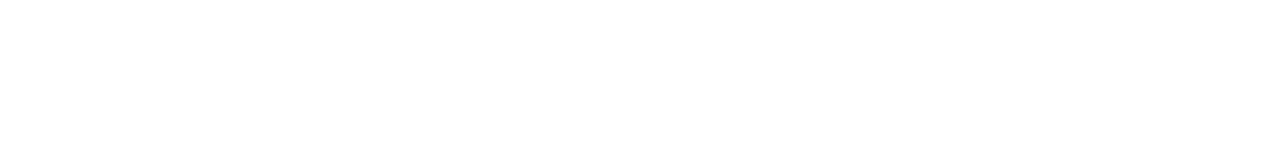
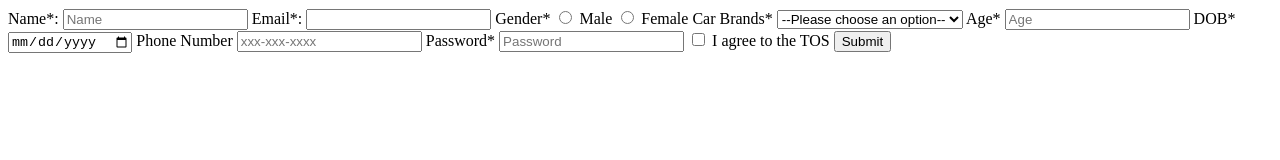
Before and after one commit to acciojob/signup-form-car-ayush460, a website: page main.html in a window 1280 px wide. Drawn offline with Linux system fonts and the light colour scheme.

Commit message:
created a submission

```diff
--- a/main.html
+++ b/main.html
@@ -10,6 +10,42 @@
 	<!-- the entire body must be written by student -->
     <script type="text/javascript" src="./script.js">
 </script>
+	<form>
+		<label for=""name"">Name*:</label>
+		<input type="text" id="#name" name="name" placeholder="Name" required>
+
+
+		<label for=""email"">Email*:</label>
+		<input type="email" id="#email" name="email" placeholde="Email" required>
+
+		<label for="">Gender*</label>
+		<input type="radio" id="#gender_m" name="gender" value="Male" required>
+			<label for="gender_m">Male</label>
+              <input type="radio" id="gender_f" name="gender" value="female" required>
+			 <label for="gender_f">Female</label>
+		  <label for="cars">Car Brands*</label>
+         <select id="#cars" name="cars" required>
+    <option value="">--Please choose an option--</option>
+    <option value="bmw">BMW</option>
+    <option value="audi">Audi</option>
+    <option value="mercedez">Mercedez</option>
+  </select>
+		 <label for="age">Age*</label>
+  <input type="number" id="#age" name="age" placeholder="Age" required>
+
+  <label for="dob">DOB*</label>
+  <input type="date" id="#dob" name="dob" required>
+		<label for="phone">Phone Number</label>
+		<input type="number" id="#tel" name="tell" placeholder="xxx-xxx-xxxx">
+  <label for="password">Password*</label>
+  <input type="password" id="#password" name="password" placeholder="Password" required>
+
+  <label for="tos">
+    <input type="checkbox" id="#tos" name="tos" required> I agree to the TOS
+  </label>
+
+  <input type="submit" value="Submit"
+	</form>
 
 </body>
 
```
